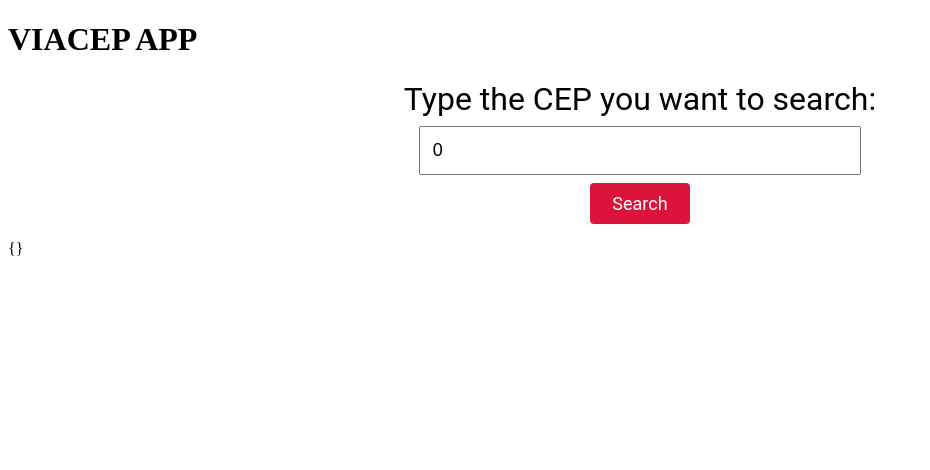
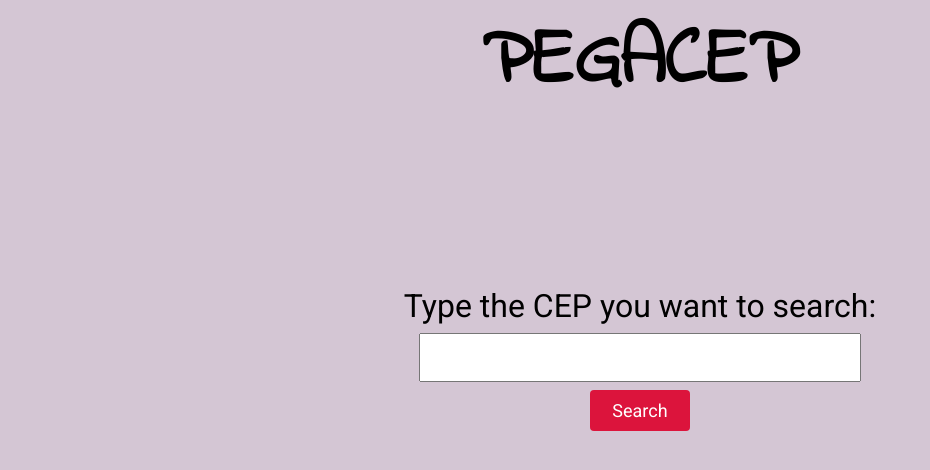
Before and after one commit to raulbuffon/viacep-angular, an Angular app: page / in a window 1280 px wide. Shown: the top 470 px of the page, without its empty margins (0-930 px from the left). Built offline with nearby package versions, Linux system fonts and the light colour scheme.

Commit message:
Organize cep search response results in screen

```diff
--- a/src/app/cep-value/cep-value.component.css
+++ b/src/app/cep-value/cep-value.component.css
@@ -1,3 +1,26 @@
+/* .circle {
+    position: absolute;
+    top: -870px;
+    left: 450px;
+    height: 1000px;
+    width: 1000px;
+    border-radius: 100%;
+    background-color: teal;
+} */
+
+.title {
+    position: relative;
+    top: -50px;
+    font-size: 40px;
+    font-family: 'Indie Flower', cursive;
+    text-align: center;
+}
+
+.cep-search {
+    padding-top: 5%;
+    text-align: center;
+}
+
 .cep-label {
     font-size: xx-large;
     /* font-family: 'Rubik', sans-serif; */
@@ -23,15 +46,23 @@
     cursor: pointer;
 }
 
-.btn-search:hover {
+/* .btn-search:hover {
     background-color: #bb1234;
-}
+} */
 
 .btn-search:active {
     background-color: #bb1234;
-    transform: translateY(2px);
-  }
+    /* transform: translateY(2px); */
+}
 
-.test {
-    text-align: center;
+.cep-info {
+    /* background-color: #bb1234; */
+    margin: 0 auto;
+    padding-top: 5%;
+    font-size: 18px;
+    font-family: 'Roboto', sans-serif;
 }
+
+.td-test {
+    padding: 0 0 0 400px;
+}
--- a/src/app/cep-value/cep-value.component.html
+++ b/src/app/cep-value/cep-value.component.html
@@ -1,9 +1,31 @@
-<h1>VIACEP APP</h1>
+<div class="circle"></div>
+<div class="title">
+    <h1>PEGACEP</h1>
+</div>
 
-<div class="test">
+<div class="cep-search">
     <label id="" class="cep-label" for="cep-input">Type the CEP you want to search:</label><br>
     <input id="cep-input" [(ngModel)]="cepNumber"><br>
     <button id="" class="btn-search" (click)="getCepFromService()">Search</button>
 </div>
 
-<p>{{cepInfo | json}}</p>
+<div *ngIf="cepInfo.cep != null">
+    <table class="cep-info">
+        <tr>
+            <td>
+                <p>CEP: {{cepInfo.cep}}</p>
+                <p>Logradouro: {{cepInfo.logradouro}}</p>
+                <p>Complemento: {{cepInfo.complemento}}</p>
+                <p>Bairro: {{cepInfo.bairro}}</p>
+                <p>Localidade: {{cepInfo.localidade}}</p>
+            </td>
+            <td class="td-test">
+                <p>UF: {{cepInfo.uf}}</p>
+                <p>IBGE: {{cepInfo.ibge}}</p>
+                <p>GIA: {{cepInfo.gia}}</p>
+                <p>DDD: {{cepInfo.ddd}}</p>
+                <p>SIAFI: {{cepInfo.siafi}}</p>
+            </td>
+        </tr>
+    </table>
+</div>
--- a/src/app/cep-value/cep-value.component.ts
+++ b/src/app/cep-value/cep-value.component.ts
@@ -9,7 +9,7 @@ import { ViacepService } from '../viacep.service';
 })
 export class CepValueComponent implements OnInit {
   public cepInfo : CepInformations = new CepInformations();
-  public cepNumber : number = 0;
+  public cepNumber! : number;
 
   constructor(private viacep: ViacepService) {}
 
--- a/src/index.html
+++ b/src/index.html
@@ -8,7 +8,7 @@
   <link rel="icon" type="image/x-icon" href="favicon.ico">
   <link rel="preconnect" href="https://fonts.googleapis.com">
   <link rel="preconnect" href="https://fonts.gstatic.com" crossorigin>
-  <link href="https://fonts.googleapis.com/css2?family=Rubik&display=swap" rel="stylesheet">
+  <link href="https://fonts.googleapis.com/css2?family=Indie+Flower&family=Roboto&family=Shadows+Into+Light&display=swap" rel="stylesheet">
 </head>
 <body>
   <app-root></app-root>
--- a/src/styles.css
+++ b/src/styles.css
@@ -1 +1,5 @@
 /* You can add global styles to this file, and also import other style files */
+
+body {
+    background-color:rgb(212, 198, 212)
+}
```
